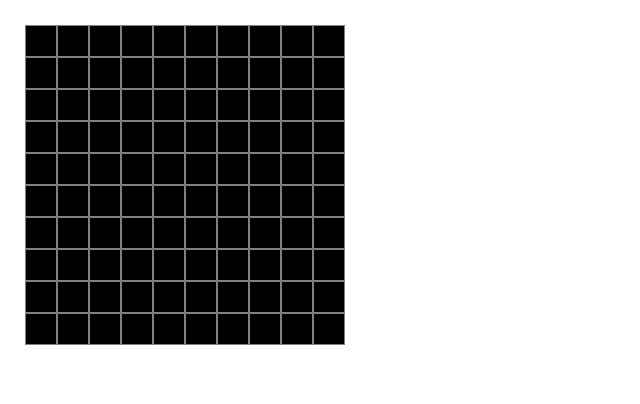
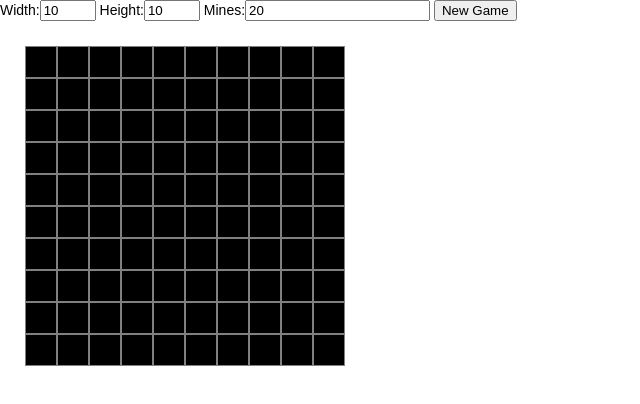
Before and after one commit to stjns/minesweeper, a website built with Parcel: page index.html in a window 1280 px wide. Shown: the whole page, without its empty margins (0-640 px from the left). Built offline with nearby package versions, Linux system fonts and the light colour scheme.

Commit message:
added basic height width mines controls

```diff
--- a/index.html
+++ b/index.html
@@ -3,6 +3,12 @@
     <link rel="stylesheet" type="text/css" href="./style.css">
 </header>
 <body>
+    <div id="controls">
+        <label>Width:</label><input placeholder="10" min="5" max="40" id="txt-board-width" type="number">
+        <label>Height:</label><input placeholder="10" min="5" max="40" id="txt-board-height" type="number">
+        <label>Mines:</label><input placeholder="20" min="1" id="txt-mines" type="number">
+        <button id="btn-new-game">New Game</button>
+    </div>
     <div id="game-board"></div>
 
     <script type="module" src="main.ts"></script>
--- a/main.ts
+++ b/main.ts
@@ -1,7 +1,28 @@
 import { GameBoard } from "./models/GameBoard";
 
-let boardDiv = <HTMLDivElement>document.getElementById("game-board");
+const boardDiv = <HTMLDivElement>document.getElementById("game-board");
+const boardWidthInput = <HTMLInputElement>document.getElementById("txt-board-width");
+const boardHeightInput = <HTMLInputElement>document.getElementById("txt-board-height");
+const mineCountInput = <HTMLInputElement>document.getElementById("txt-mines");
+const newGameBtn = <HTMLButtonElement>document.getElementById("btn-new-game");
 
-const gameBoard = new GameBoard(10, 10, 20);
+boardWidthInput.value = '10';
+boardHeightInput.value = '10';
+mineCountInput.value = '20';
 
-boardDiv.appendChild(gameBoard.generateInitialBoard());
+const initialGame = new GameBoard(10,10, 20);
+boardDiv.appendChild(initialGame.newGame());
+
+newGameBtn.addEventListener('click', () => {
+    const width = boardWidthInput.valueAsNumber;
+    const height = boardHeightInput.valueAsNumber;
+    const mines = mineCountInput.valueAsNumber;
+
+    const maxMines = width*height*.5 //no more than half mines
+
+    if (mines > maxMines) alert('Too many mines');
+
+    const newGame = new GameBoard(width, height, mines);
+    boardDiv.textContent = '';
+    boardDiv.appendChild(newGame.newGame());
+});
--- a/models/GameBoard.ts
+++ b/models/GameBoard.ts
@@ -29,7 +29,7 @@ export class GameBoard {
         const cellArray: CellCoordinate[] = [];
         const mineMap: CellCoordinate[] = [];
 
-        //populate full cellArray
+        //populate full cellArray with all possible cell coordinates
         for(let y = 0; y < height; y++) {
             for(let x = 0; x < width; x++) {
                 cellArray.push(new CellCoordinate(x, y));
@@ -57,9 +57,6 @@ export class GameBoard {
         return mineMap
     }
 
-    private isMined = (x: number, y: number, map: CellCoordinate[]) =>
-        map.filter(m => m.x === x && m.y === y).length === 1;
-
     public populateBoard(): void {
         //first generate the board
         for(let y = 0; y < this.boardHeight; y++) {
@@ -72,7 +69,6 @@ export class GameBoard {
     }
 
     private calculateMinedNeighbors(): void {
-        //then calculate the mined neighbors
         for(let y = 0; y < this.boardHeight; y++) {
             for(let x = 0; x < this.boardWidth; x++) {
                 if(!this.cells[x][y].isMined()) {
@@ -113,6 +109,8 @@ export class GameBoard {
      * x, y: coordinates for the revealed cell
      */
     private cellRevealCallback(mined: boolean, x: number, y: number) {
+        //on the first click, we need to calculate the mines before we
+        //do anything else
         if (this.virginBoard) {
             const mineMap = this.generateMineMap(
                 x,
@@ -159,11 +157,13 @@ export class GameBoard {
             if (this.userHasWon()) {
                 this.flagAllMines();
                 this.disableAllCells();
+                //TODO replace alert with something better
                 alert("You win!");
             }
         }
     }
 
+    //used when the user has won to flag remaining mines
     private flagAllMines(): void {
         for (const row of this.cells) {
             for (const cell of row) {
@@ -173,6 +173,8 @@ export class GameBoard {
         }
     }
 
+    //check to see if the user has won
+    //TODO probably a smarter way to do this?
     private userHasWon(): boolean {
         for(const row of this.cells) {
             for (const cell of row) {
@@ -184,6 +186,7 @@ export class GameBoard {
         return true;
     }
 
+    //used when the user has won/lost to prevent further clicks
     private disableAllCells(): void {
         for(const row of this.cells) {
             for(const cell of row) {
@@ -192,7 +195,8 @@ export class GameBoard {
         }
     }
 
-    public generateInitialBoard(): HTMLDivElement {
+    //start a new game!
+    public newGame(): HTMLDivElement {
         const mainDiv: HTMLDivElement = document.createElement("div");
 
         for(let y = 0; y < this.boardHeight; y++) {
```
